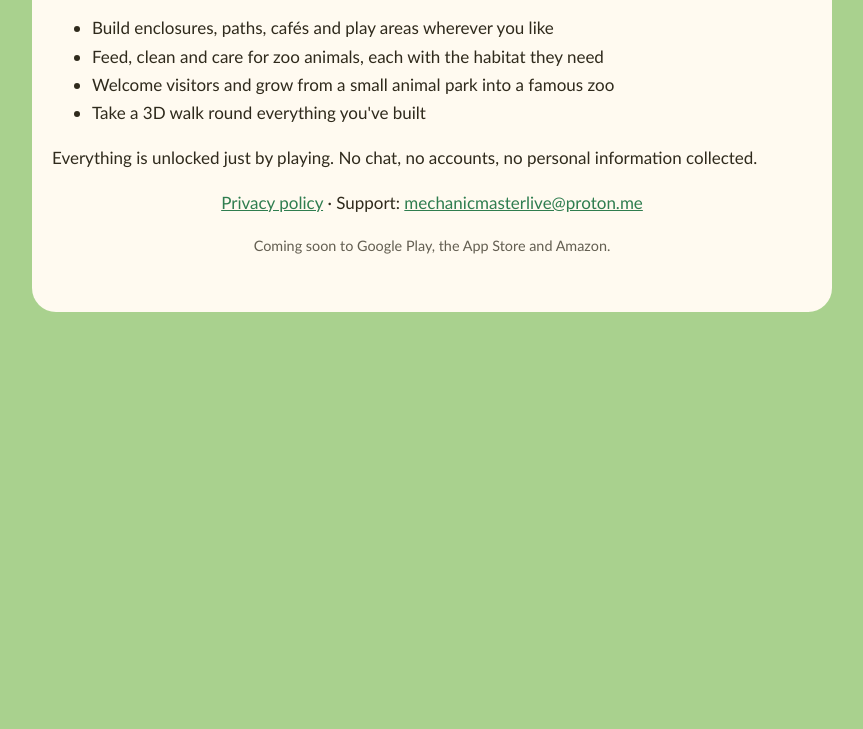
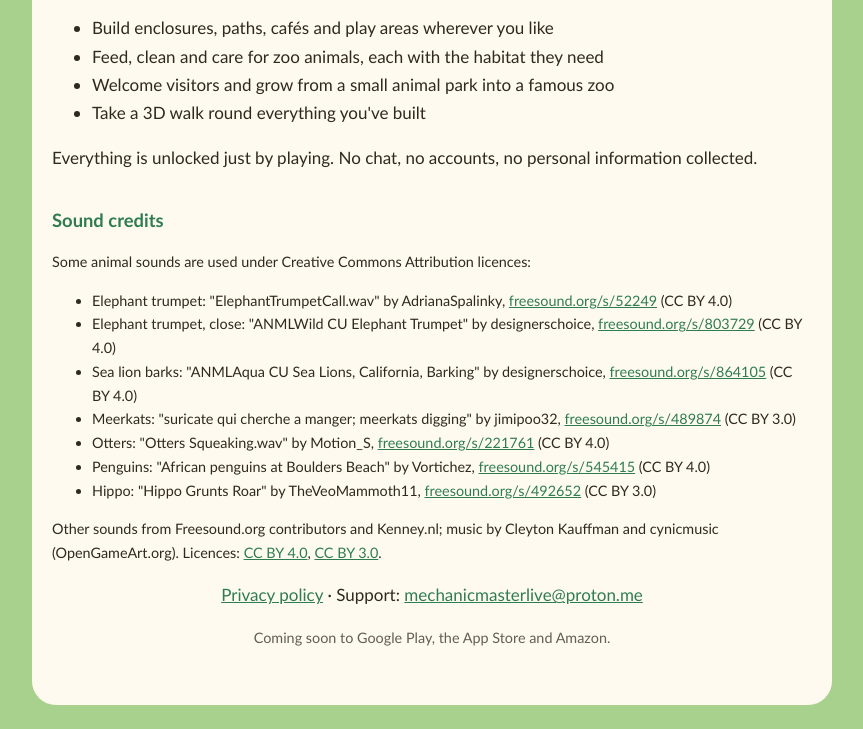
Before and after one commit to Carlax-ss/Carlax-ss.github.io, a plain HTML site: page zoo/index.html in a window 1280 px wide. Shown: the part 163-892 px from the top of the page, without its empty margins (208-1071 px from the left). Before the commit the page ends 800 px from the top, so only its background shows below. Drawn offline with Linux system fonts and the light colour scheme.

Commit message:
Zoo page: CC BY sound credits
Co-Authored-By: Claude Opus 5.5 <noreply@anthropic.com>

```diff
--- a/zoo/index.html
+++ b/zoo/index.html
@@ -29,6 +29,18 @@
     <li>Take a 3D walk round everything you've built</li>
   </ul>
   <p>Everything is unlocked just by playing. No chat, no accounts, no personal information collected.</p>
+  <h2>Sound credits</h2>
+  <p style="font-size:.9rem">Some animal sounds are used under Creative Commons Attribution licences:</p>
+  <ul style="font-size:.9rem">
+    <li>Elephant trumpet: "ElephantTrumpetCall.wav" by AdrianaSpalinky, <a href="https://freesound.org/s/52249/">freesound.org/s/52249</a> (CC BY 4.0)</li>
+    <li>Elephant trumpet, close: "ANMLWild CU Elephant Trumpet" by designerschoice, <a href="https://freesound.org/s/803729/">freesound.org/s/803729</a> (CC BY 4.0)</li>
+    <li>Sea lion barks: "ANMLAqua CU Sea Lions, California, Barking" by designerschoice, <a href="https://freesound.org/s/864105/">freesound.org/s/864105</a> (CC BY 4.0)</li>
+    <li>Meerkats: "suricate qui cherche a manger; meerkats digging" by jimipoo32, <a href="https://freesound.org/s/489874/">freesound.org/s/489874</a> (CC BY 3.0)</li>
+    <li>Otters: "Otters Squeaking.wav" by Motion_S, <a href="https://freesound.org/s/221761/">freesound.org/s/221761</a> (CC BY 4.0)</li>
+    <li>Penguins: "African penguins at Boulders Beach" by Vortichez, <a href="https://freesound.org/s/545415/">freesound.org/s/545415</a> (CC BY 4.0)</li>
+    <li>Hippo: "Hippo Grunts Roar" by TheVeoMammoth11, <a href="https://freesound.org/s/492652/">freesound.org/s/492652</a> (CC BY 3.0)</li>
+  </ul>
+  <p style="font-size:.9rem">Other sounds from Freesound.org contributors and Kenney.nl; music by Cleyton Kauffman and cynicmusic (OpenGameArt.org). Licences: <a href="https://creativecommons.org/licenses/by/4.0/">CC BY 4.0</a>, <a href="https://creativecommons.org/licenses/by/3.0/">CC BY 3.0</a>.</p>
   <p class="center"><a href="privacy.html">Privacy policy</a> &middot; Support: <a href="mailto:mechanicmasterlive@proton.me">mechanicmasterlive@proton.me</a></p>
   <p class="center updated">Coming soon to Google Play, the App Store and Amazon.</p>
 </main>
```
